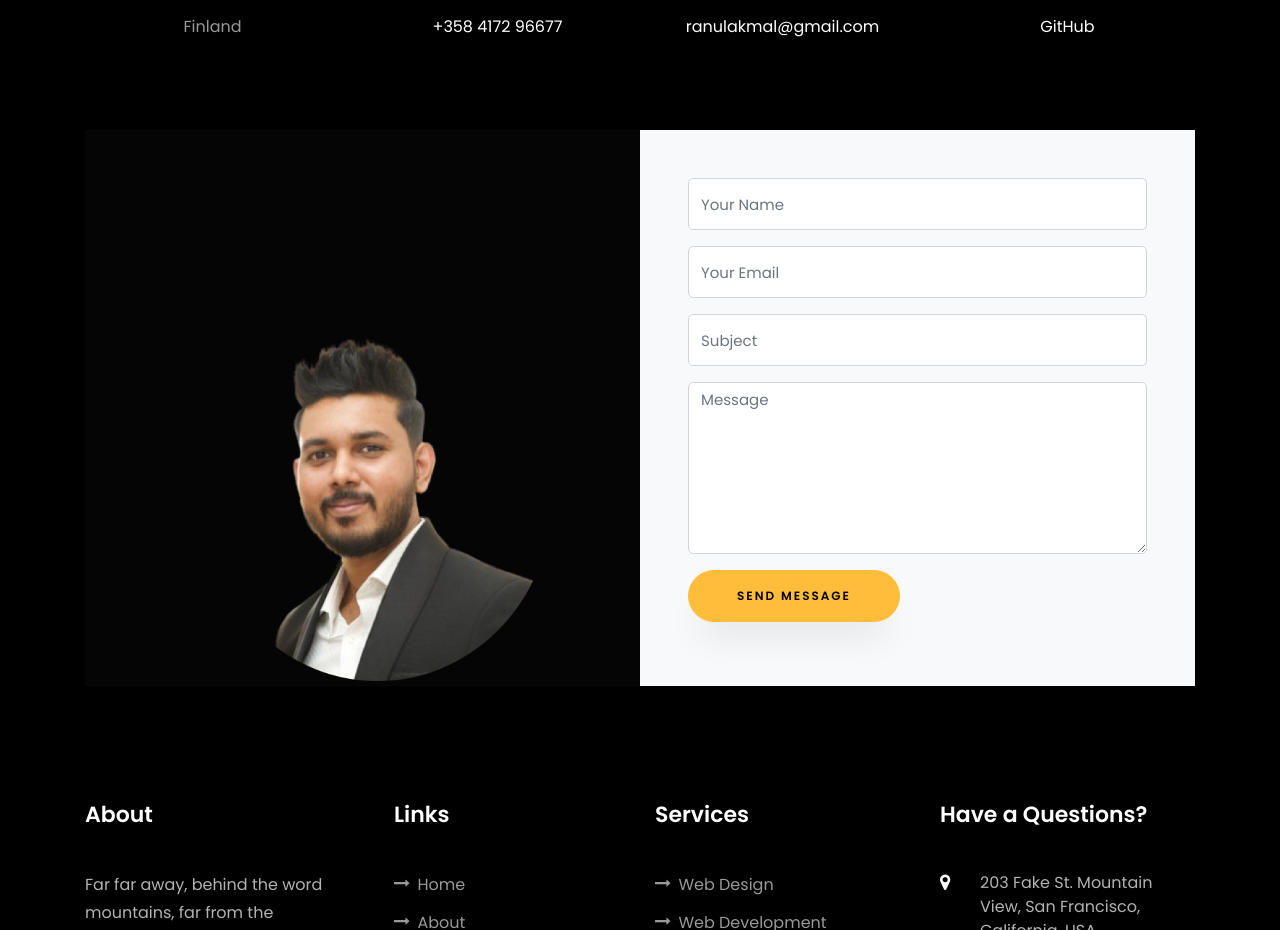
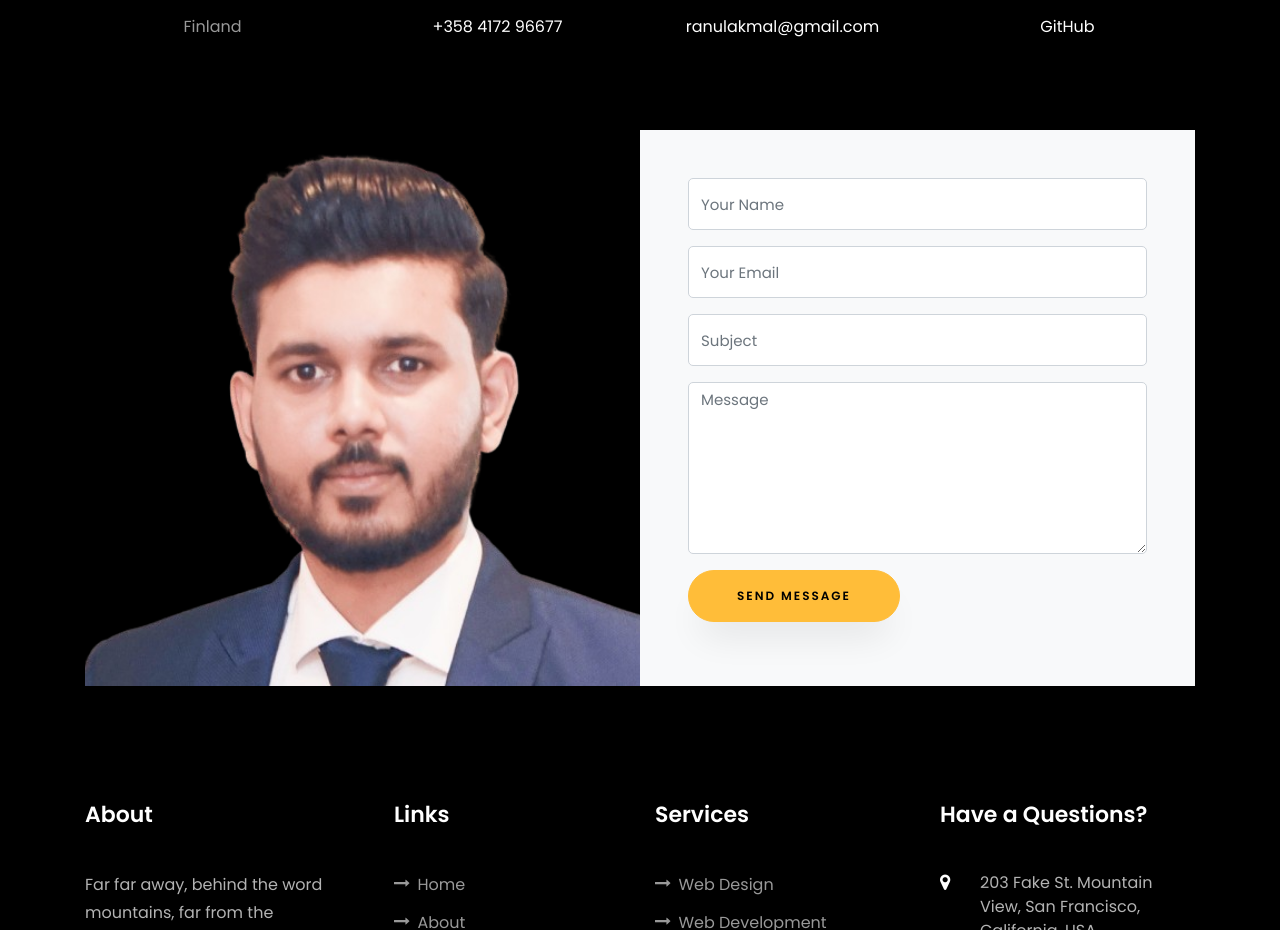
Before and after one commit to ranushka-lakmal/my, a plain HTML site: page index.html in a window 1280 px wide. Shown: the part 6420-7350 px from the top of the page. Drawn offline with Linux system fonts and the light colour scheme; files whose address does not match are found by name.

Commit message:
chng images

```diff
--- a/index.html
+++ b/index.html
@@ -581,7 +581,7 @@
           </div>
 
           <div class="col-md-6 d-flex">
-          	<div class="img" style="background-image: url(images/1.png);"></div>
+          	<div class="img" style="background-image: url(images/im.png);"></div>
           </div>
         </div>
       </div>
```
